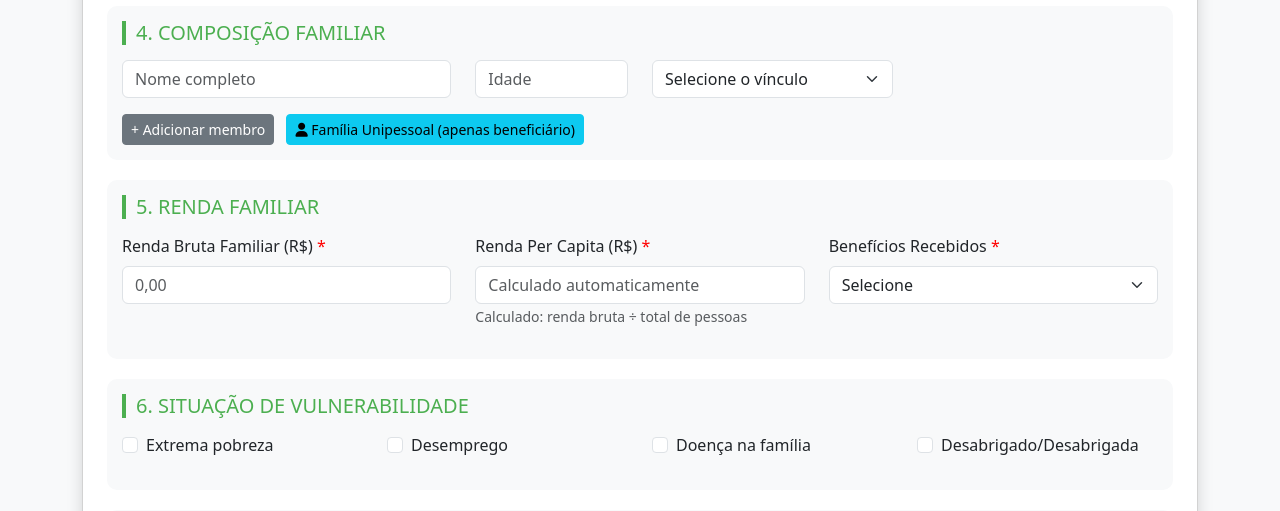
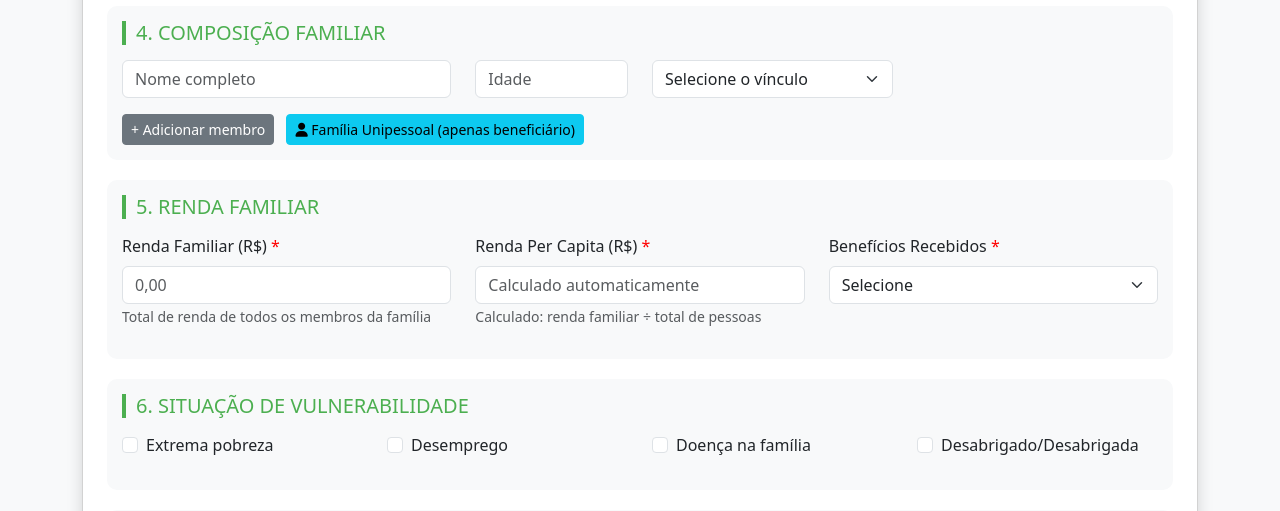
Before and after one commit to vigilanciasocioassistencialjp-maker/sistema-beneficios-semasf, a Flask app: page / in a window 1280 px wide. Shown: the part 925-1436 px from the top of the page. Run offline with Flask 3, Linux system fonts and the light colour scheme; the visitor is signed in with stand-in values (Sample User, id 1); data that the repository does not hold is empty; some libraries are stand-ins or nearby versions.

Commit message:
Update income fields and add currency formatting

```diff
--- a/templates/index.html
+++ b/templates/index.html
@@ -349,13 +349,14 @@
                 <h5>5. RENDA FAMILIAR</h5>
                 <div class="row">
                     <div class="col-md-4 mb-3">
-                        <label class="form-label required">Renda Bruta Familiar (R$)</label>
-                        <input type="number" step="0.01" name="renda_bruta" class="form-control" id="renda_bruta" placeholder="0,00" required>
+                        <label class="form-label required">Renda Familiar (R$)</label>
+                        <input type="text" inputmode="numeric" name="renda_bruta" class="form-control" id="renda_bruta" placeholder="0,00" autocomplete="off" required>
+                        <small class="text-muted">Total de renda de todos os membros da família</small>
                     </div>
                     <div class="col-md-4 mb-3">
                         <label class="form-label required">Renda Per Capita (R$)</label>
-                        <input type="number" step="0.01" name="renda_per_capita" class="form-control" id="renda_per_capita" placeholder="Calculado automaticamente" readonly required>
-                        <small class="text-muted">Calculado: renda bruta ÷ total de pessoas</small>
+                        <input type="text" name="renda_per_capita" class="form-control" id="renda_per_capita" placeholder="Calculado automaticamente" readonly required>
+                        <small class="text-muted">Calculado: renda familiar ÷ total de pessoas</small>
                         <div id="avisoRPC"></div>
                     </div>
                     <div class="col-md-4 mb-3">
@@ -667,17 +668,91 @@
         return total;
     }
 
+    // =============================================
+    // MÁSCARA MONETÁRIA E CÁLCULO RENDA PER CAPITA
+    // =============================================
+
+    function mascaraMoeda(valor) {
+        // Remove tudo que não for dígito
+        let num = valor.replace(/\D/g, '');
+        if (!num) return '';
+        // Converte para número com 2 casas decimais
+        num = (parseInt(num, 10) / 100).toFixed(2);
+        // Formata: ponto nos milhares, vírgula nos centavos
+        return num
+            .replace('.', ',')
+            .replace(/(\d)(?=(\d{3})+(?!\d))/g, '$1.');
+    }
+
+    function desmascarar(valor) {
+        // Converte "1.621,00" → 1621.00 para cálculo
+        if (!valor) return 0;
+        return parseFloat(valor.replace(/\./g, '').replace(',', '.')) || 0;
+    }
+
+    const rendaBrutaInput = document.getElementById('renda_bruta');
+    rendaBrutaInput.addEventListener('input', function() {
+        const pos = this.selectionStart;
+        const antes = this.value.length;
+        this.value = mascaraMoeda(this.value);
+        // Reposicionar cursor
+        const depois = this.value.length;
+        this.setSelectionRange(pos + (depois - antes), pos + (depois - antes));
+        calcularRendaPerCapita();
+    });
+
     function calcularRendaPerCapita() {
         const rendaBruta = document.getElementById('renda_bruta');
         const rendaPerCapita = document.getElementById('renda_per_capita');
-        let bruta = parseFloat(rendaBruta.value) || 0;
+        let bruta = desmascarar(rendaBruta.value);
         let pessoas = calcularTotalPessoas() || 1;
         let perCapita = bruta / pessoas;
-        rendaPerCapita.value = perCapita.toFixed(2);
+        // Formatar per capita também com máscara
+        rendaPerCapita.value = perCapita > 0
+            ? mascaraMoeda(Math.round(perCapita * 100).toString())
+            : '';
         verificarRendaPerCapita();
     }
 
-    document.getElementById('renda_bruta').addEventListener('input', calcularRendaPerCapita);
+    // verificarRendaPerCapita precisa ler o valor desmascarado
+    function verificarRendaPerCapita() {
+        const rpcInput = document.getElementById('renda_per_capita');
+        const excecaoCheck = document.getElementById('excecao_art64');
+        const divExcecao = document.getElementById('divExcecao');
+        const avisoRPC = document.getElementById('avisoRPC');
+        if (!rpcInput || !excecaoCheck) return;
+        const rpc = desmascarar(rpcInput.value);
+        if (rpc > limiteRPC && rpc > 0) {
+            if (avisoRPC) {
+                avisoRPC.innerHTML = `<div class="text-danger fw-bold mt-1">
+                    <i class="fas fa-exclamation-triangle"></i>
+                    Renda per capita (R$ ${rpc.toFixed(2).replace('.', ',')}) ultrapassa o limite legal de <strong>R$ ${limiteRPC.toFixed(2).replace('.', ',')}</strong>
+                    (1/4 do salário mínimo). A exceção do <strong>Art. 64</strong> é obrigatória.
+                </div>`;
+            }
+            rpcInput.classList.add('is-invalid');
+            if (divExcecao) {
+                divExcecao.classList.remove('border-warning', 'bg-warning');
+                divExcecao.classList.add('border-danger', 'bg-danger', 'bg-opacity-10');
+            }
+        } else if (rpc > 0) {
+            if (avisoRPC) {
+                avisoRPC.innerHTML = `<div class="text-success mt-1">
+                    <i class="fas fa-check-circle"></i>
+                    Dentro do critério legal (limite: R$ ${limiteRPC.toFixed(2).replace('.', ',')}).
+                </div>`;
+            }
+            rpcInput.classList.remove('is-invalid');
+            rpcInput.classList.add('is-valid');
+            if (!excecaoCheck.checked && divExcecao) {
+                divExcecao.classList.remove('border-danger', 'bg-danger');
+                divExcecao.classList.add('border-warning', 'bg-warning', 'bg-opacity-10');
+            }
+        } else {
+            if (avisoRPC) avisoRPC.innerHTML = '';
+            rpcInput.classList.remove('is-invalid', 'is-valid');
+        }
+    }
 
     const observer = new MutationObserver(calcularRendaPerCapita);
     observer.observe(document.getElementById('composicaoFamiliar'), { childList: true, subtree: true });
@@ -861,7 +936,7 @@
 // =============================================
 // VALIDAÇÃO RENDA PER CAPITA vs CRITÉRIO LEGAL
 // =============================================
-let limiteRPC = 379.50; // valor padrão, será atualizado via API
+let limiteRPC = 405.25; // valor padrão (1621/4), será atualizado via API
 
 // Buscar limite atual do servidor
 fetch('/api/configuracoes')
@@ -869,56 +944,19 @@ fetch('/api/configuracoes')
     .then(data => { limiteRPC = data.limite_renda_per_capita; })
     .catch(() => {});
 
-function verificarRendaPerCapita() {
-    const rpcInput = document.getElementById('renda_per_capita');
-    const excecaoCheck = document.getElementById('excecao_art64');
-    const divExcecao = document.getElementById('divExcecao');
-    const avisoRPC = document.getElementById('avisoRPC');
-
-    if (!rpcInput || !excecaoCheck) return;
-    const rpc = parseFloat(rpcInput.value) || 0;
-
-    if (rpc > limiteRPC && rpc > 0) {
-        // Acima do limite — mostrar aviso e forçar Art. 64
-        if (avisoRPC) {
-            avisoRPC.innerHTML = `<div class="text-danger fw-bold mt-1">
-                <i class="fas fa-exclamation-triangle"></i>
-                Renda per capita (R$ ${rpc.toFixed(2)}) ultrapassa o limite legal de <strong>R$ ${limiteRPC.toFixed(2)}</strong>
-                (1/4 do salário mínimo). A exceção do <strong>Art. 64</strong> é obrigatória para prosseguir.
-            </div>`;
-        }
-        rpcInput.classList.add('is-invalid');
-        // Rolar até o checkbox e destacar
-        if (divExcecao) {
-            divExcecao.classList.remove('border-warning', 'bg-warning');
-            divExcecao.classList.add('border-danger', 'bg-danger', 'bg-opacity-10');
-        }
-    } else if (rpc > 0) {
-        // Dentro do limite
-        if (avisoRPC) {
-            avisoRPC.innerHTML = `<div class="text-success mt-1">
-                <i class="fas fa-check-circle"></i>
-                Renda per capita dentro do critério legal (limite: R$ ${limiteRPC.toFixed(2)}).
-            </div>`;
-        }
-        rpcInput.classList.remove('is-invalid');
-        rpcInput.classList.add('is-valid');
-        if (!excecaoCheck.checked && divExcecao) {
-            divExcecao.classList.remove('border-danger', 'bg-danger');
-            divExcecao.classList.add('border-warning', 'bg-warning', 'bg-opacity-10');
-        }
-    }
-}
-
-document.getElementById('renda_per_capita') &&
-    document.getElementById('renda_per_capita').addEventListener('change', verificarRendaPerCapita);
-
 // CORREÇÃO: Impedir loop no submit
 document.getElementById('solicitacaoForm').addEventListener('submit', function(e) {
     // Garantir que data_escuta tenha um valor
     if (!document.getElementById('data_escuta').value) {
         document.getElementById('data_escuta').value = new Date().toISOString().slice(0,10);
     }
+
+    // Desmascarar renda antes de enviar (converter "1.621,00" → "1621.00")
+    const rb = document.getElementById('renda_bruta');
+    const rpc = document.getElementById('renda_per_capita');
+    if (rb) rb.value = desmascarar(rb.value).toFixed(2);
+    if (rpc) rpc.value = desmascarar(rpc.value).toFixed(2);
+
     // Validar: se exceção Art. 64 marcada, parecer é obrigatório
     const excecao = document.getElementById('excecao_art64');
     const parecer = document.getElementById('parecerTexto');
```
